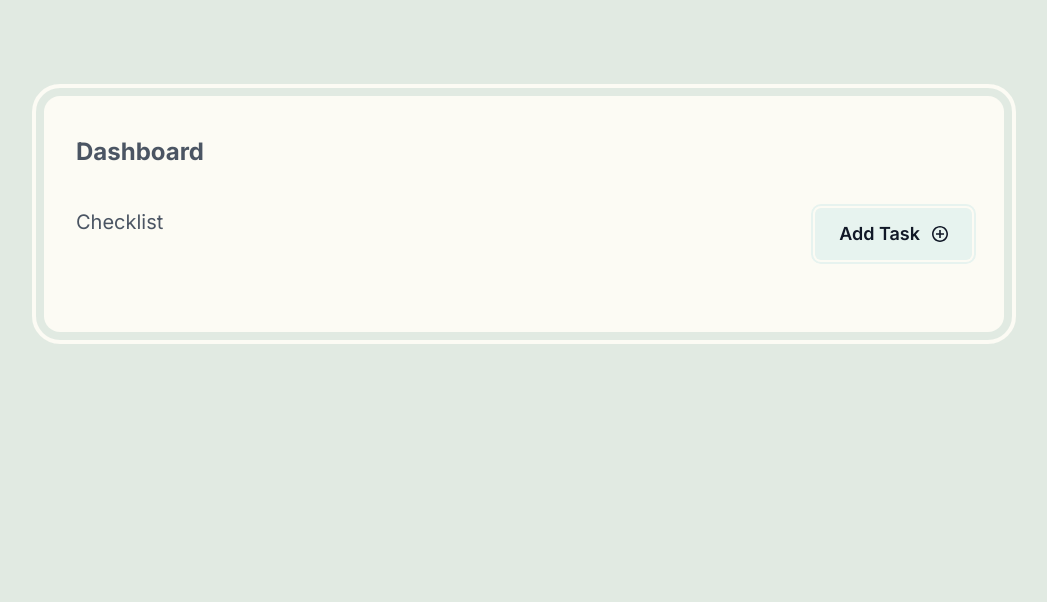
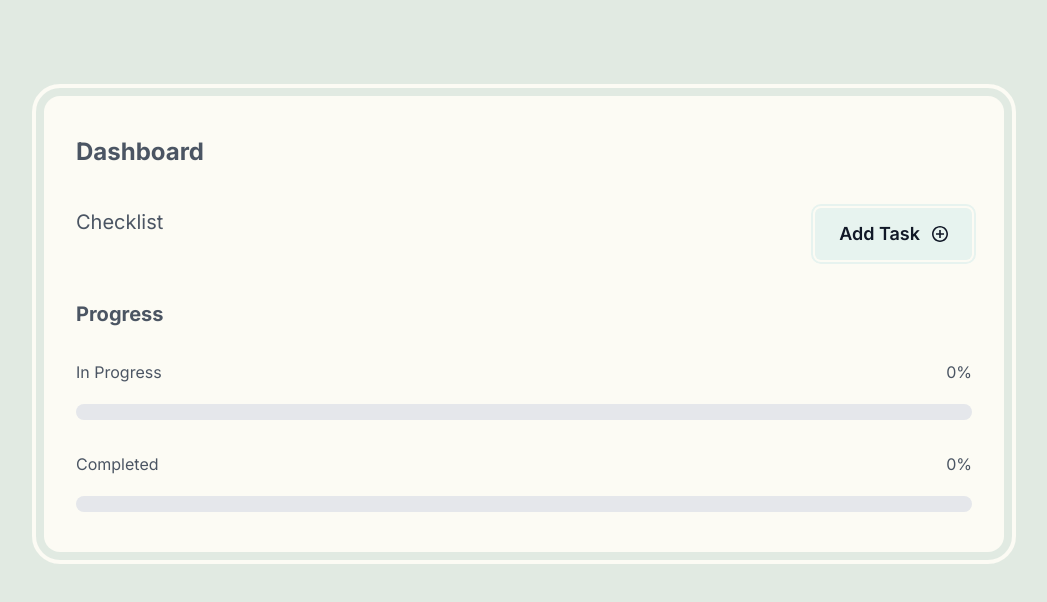
Before and after one commit to StefGeraets/TodoSvelte, a SvelteKit app: page / in a window 1280 px wide. Shown: the top 602 px of the page, without its empty margins (116-1163 px from the left). Built offline with nearby package versions, Linux system fonts and the light colour scheme.

Commit message:
Add progressBars

```diff
--- /dev/null
+++ b/src/lib/components/progress/ProgressBar.svelte
@@ -0,0 +1,19 @@
+<script lang="ts">
+	export let title: string;
+	export let percentage: number;
+
+	$: completeClass = title === 'Completed' ? 'bg-green-four' : 'bg-leaf-one';
+</script>
+
+<div>
+	<div class="flex justify-between text-base font-normal text-gray-three">
+		<p>{title}</p>
+		<p>{percentage}%</p>
+	</div>
+	<div class="mt-5 h-4 w-full overflow-hidden rounded-full bg-gray-one">
+		<div
+			style="width: {percentage}%"
+			class="{completeClass} h-4 rounded-full transition-all duration-500 ease-out"
+		/>
+	</div>
+</div>
--- /dev/null
+++ b/src/lib/components/progress/ProgressSection.svelte
@@ -0,0 +1,21 @@
+<script lang="ts">
+	import ProgressBar from './ProgressBar.svelte';
+	import { todos } from '$lib/store/TodoStore';
+
+	export let completePercentage: number = 0;
+	export let progressPercentage: number = 0;
+
+	$: totalCount = $todos.length;
+	$: completeCount = $todos.filter((todo) => todo.complete).length;
+	$: progressCount = $todos.filter((todo) => !todo.complete).length;
+	$: completePercentage = Math.round((completeCount / totalCount) * 100) || 0;
+	$: progressPercentage = Math.round((progressCount / totalCount) * 100) || 0;
+</script>
+
+<section class="mt-10">
+	<h3 class="text-xl font-bold text-gray-three">Progress</h3>
+	<div class="mt-8 space-y-8">
+		<ProgressBar title="In Progress" percentage={progressPercentage} />
+		<ProgressBar title="Completed" percentage={completePercentage} />
+	</div>
+</section>
--- a/src/lib/store/TodoStore.ts
+++ b/src/lib/store/TodoStore.ts
@@ -6,7 +6,7 @@
 	? JSON.parse(window.localStorage.getItem('svelte-todo-list') as string) ?? []
 	: [];
 
-export const todos = writable(data);
+export const todos = writable<Todo[]>(data);
 
 export type Todo = {
 	id: string;
--- a/src/routes/+page.svelte
+++ b/src/routes/+page.svelte
@@ -1,6 +1,7 @@
 <script lang="ts">
 	import AddTodoSection from '$lib/components/todo/AddTodoSection.svelte';
 	import TodoSection from '$lib/components/todo/TodoSection.svelte';
+	import ProgressSection from '$lib/components/progress/ProgressSection.svelte';
 </script>
 
 <div class="min-h-screen bg-olive-one p-0 selection:bg-green-two md:py-24 md:px-8">
@@ -11,6 +12,7 @@
 		<div class="mt-10">
 			<AddTodoSection />
 			<TodoSection />
+			<ProgressSection />
 		</div>
 	</main>
 </div>
```
